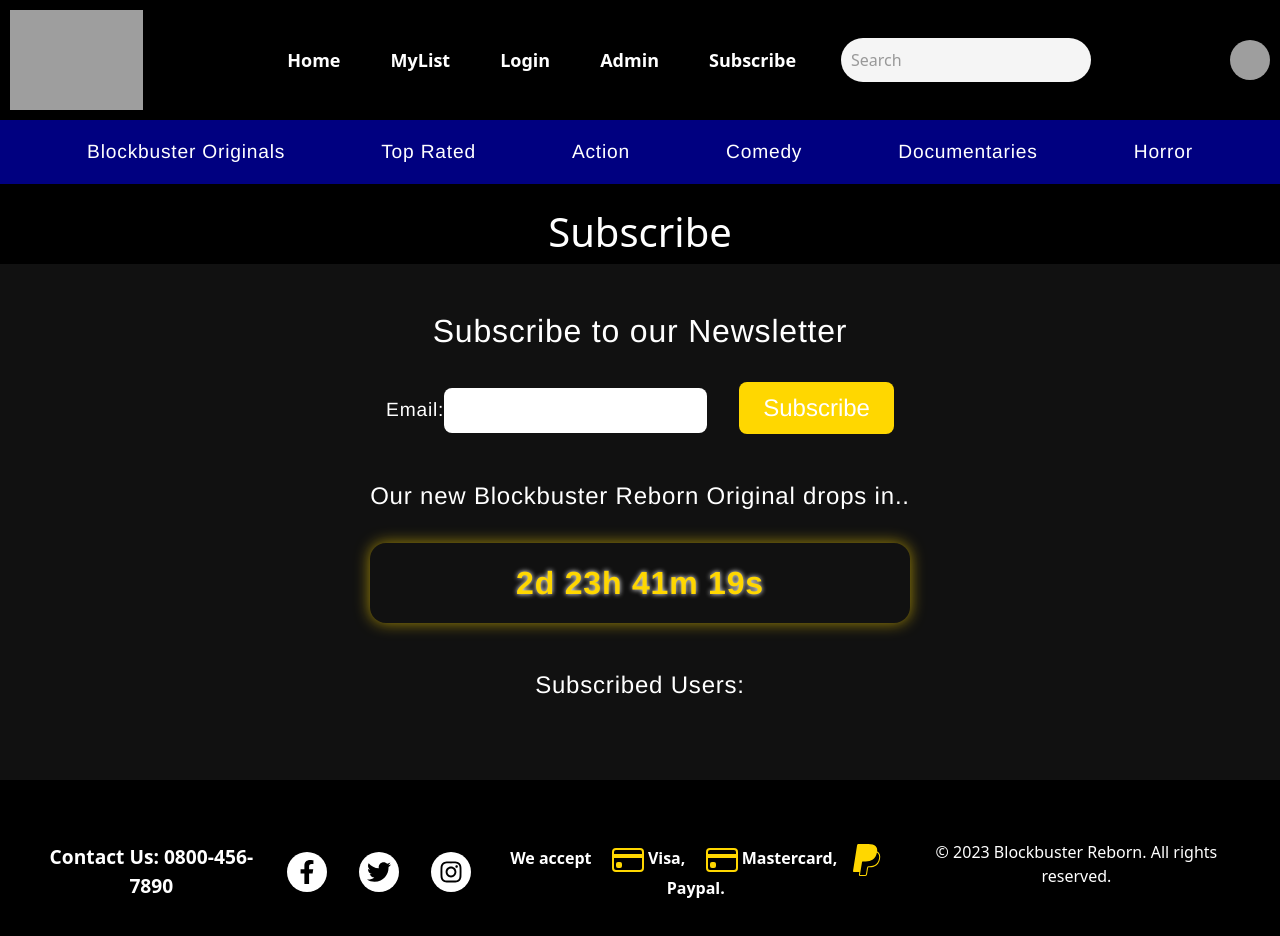
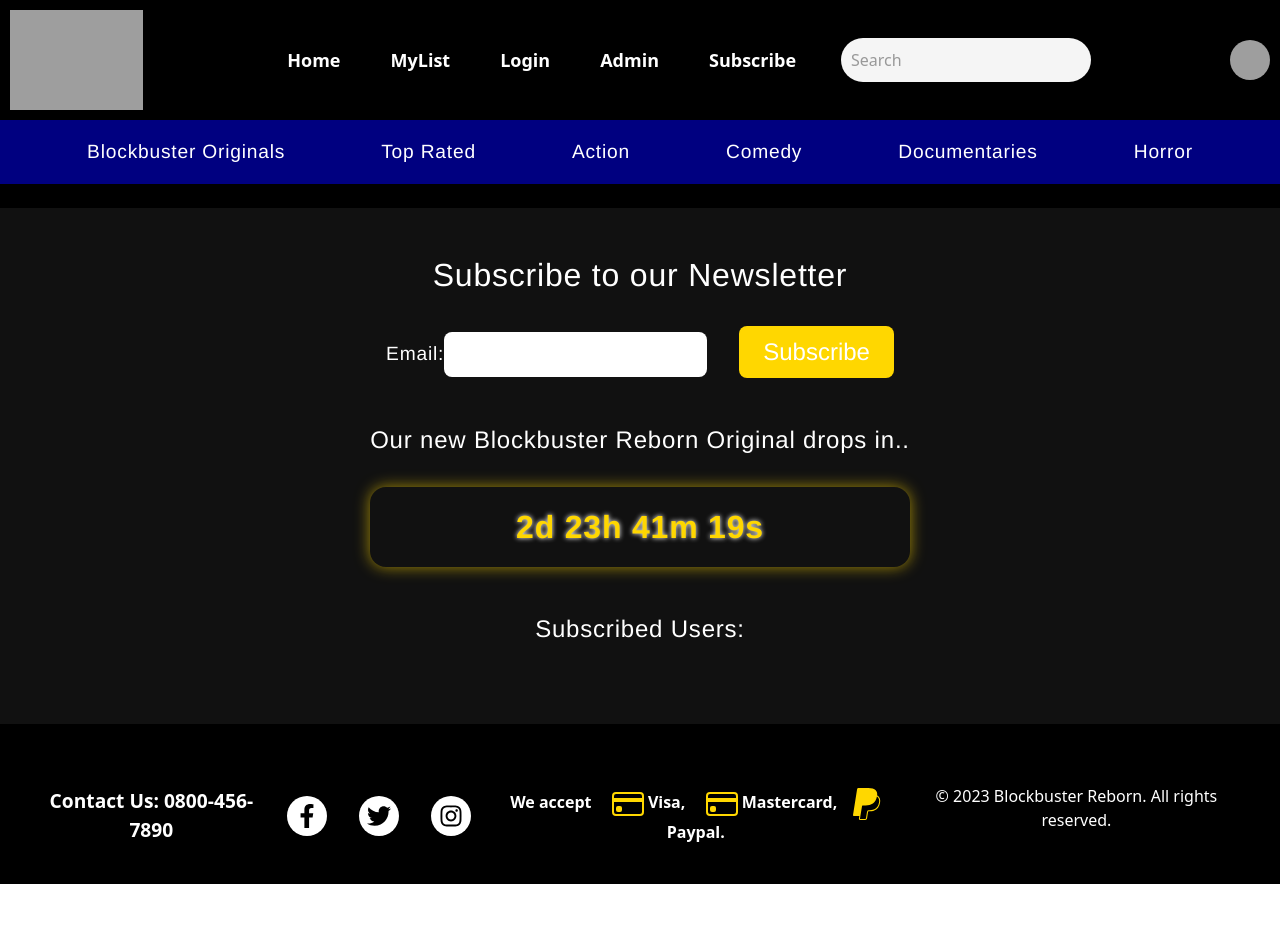
Before and after one commit to thinesan29/BNTA_Capstone_GroupProject, a React (Create React App) app in the folder client/: page /Subscribe in a window 1280 px wide. Shown: the top 936 px of the page. After the commit the page ends 884 px from the top, so only its background shows below. Built offline with nearby package versions, Linux system fonts and the light colour scheme; grey boxes are pictures that could not be loaded.

Commit message:
edited subscfriber page

```diff
--- a/client/src/ Header Pages/SubscribePage.js
+++ b/client/src/ Header Pages/SubscribePage.js
@@ -3,7 +3,6 @@
 const SubscribePage = () => {
 return(
     <>
-    <h1>Subscribe</h1>
     <SubscribeForm />
     </>
 )
--- a/client/src/App.css
+++ b/client/src/App.css
@@ -348,7 +348,7 @@
   display: flex;
   justify-content: center;
   align-items: center;
-  background-color: navy;
+  background-color:navy;
   height: 4rem;
   font-family: 'Helvetica Neue', sans-serif;
   font-size: 1.2rem;
@@ -689,6 +689,7 @@
 /* horror hover feature ends here  */
 
 /* navbar page css starts here - ACTION PAGE */
+
 
 
 /* navbar ACTION PAGE ends here */
```
